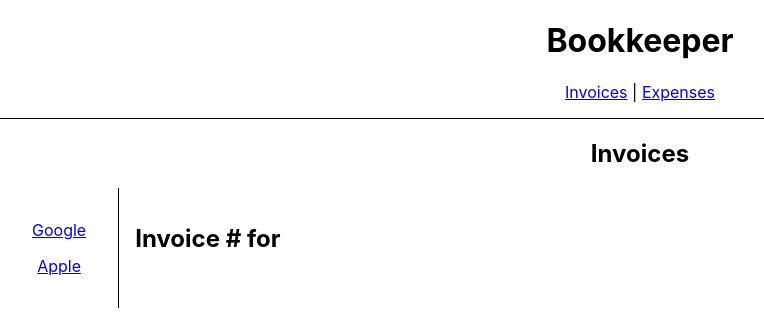
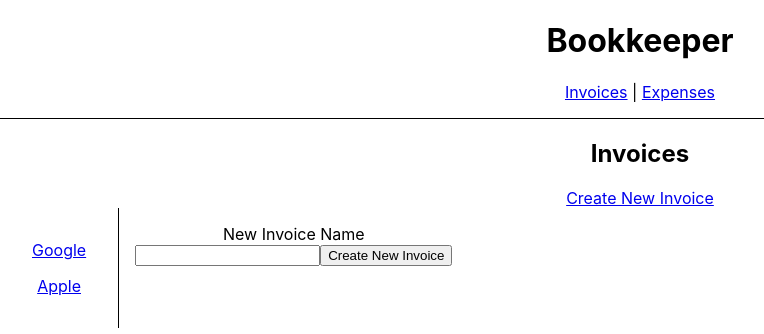
Before and after one commit to lpredrum136/react-router-6, a React (Create React App) app: page /invoices/new in a window 1280 px wide. Shown: the top 334 px of the page, without its empty margins (0-764 px from the left). Built offline with nearby package versions, Linux system fonts and the light colour scheme.

Commit message:
Create New route and Relative Links

```diff
--- a/src/App.tsx
+++ b/src/App.tsx
@@ -12,8 +12,8 @@ function App() {
           paddingBottom: '1rem'
         }}
       >
-        <Link to="/invoices">Invoices</Link> |{' '}
-        <Link to="/expenses">Expenses</Link>
+        <Link to="invoices">Invoices</Link> |{' '}
+        <Link to="expenses">Expenses</Link>
       </nav>
       <Outlet />
     </div>
--- a/src/index.tsx
+++ b/src/index.tsx
@@ -8,6 +8,7 @@ import Invoices from './pages/Invoices'
 import Expenses from './pages/Expenses'
 import NotFound from './pages/NotFound'
 import Invoice from './pages/Invoice'
+import NewInvoice from './pages/NewInvoice'
 
 ReactDOM.render(
   <React.StrictMode>
@@ -20,6 +21,7 @@ ReactDOM.render(
               element={<h2 style={{ padding: '1rem' }}>Select an Invoice</h2>}
             />
             <Route path=":invoiceId" element={<Invoice />} />
+            <Route path="new" element={<NewInvoice />} />
           </Route>
           <Route path="expenses" element={<Expenses />} />
           {/* No other routes match */}
--- a/src/pages/Invoices.tsx
+++ b/src/pages/Invoices.tsx
@@ -5,6 +5,7 @@ const Invoices = () => {
   return (
     <main>
       <h2>Invoices</h2>
+      <Link to="new">Create New Invoice</Link>
       <div style={{ display: 'flex' }}>
         <nav
           style={{
@@ -14,7 +15,7 @@ const Invoices = () => {
         >
           {invoices.map(invoice => (
             <Link
-              to={`/invoices/${invoice.id}`}
+              to={invoice.id.toString()}
               key={invoice.id}
               style={{ display: 'block', margin: '1rem' }}
             >
--- /dev/null
+++ b/src/pages/NewInvoice.tsx
@@ -0,0 +1,13 @@
+const NewInvoice = () => {
+  return (
+    <form style={{ padding: '1rem' }}>
+      <label htmlFor="new-invoice" style={{ display: 'block' }}>
+        New Invoice Name
+      </label>
+      <input type="text" name="new-invoice" id="new-invoice" />
+      <input type="submit" value="Create New Invoice" />
+    </form>
+  )
+}
+
+export default NewInvoice
```
